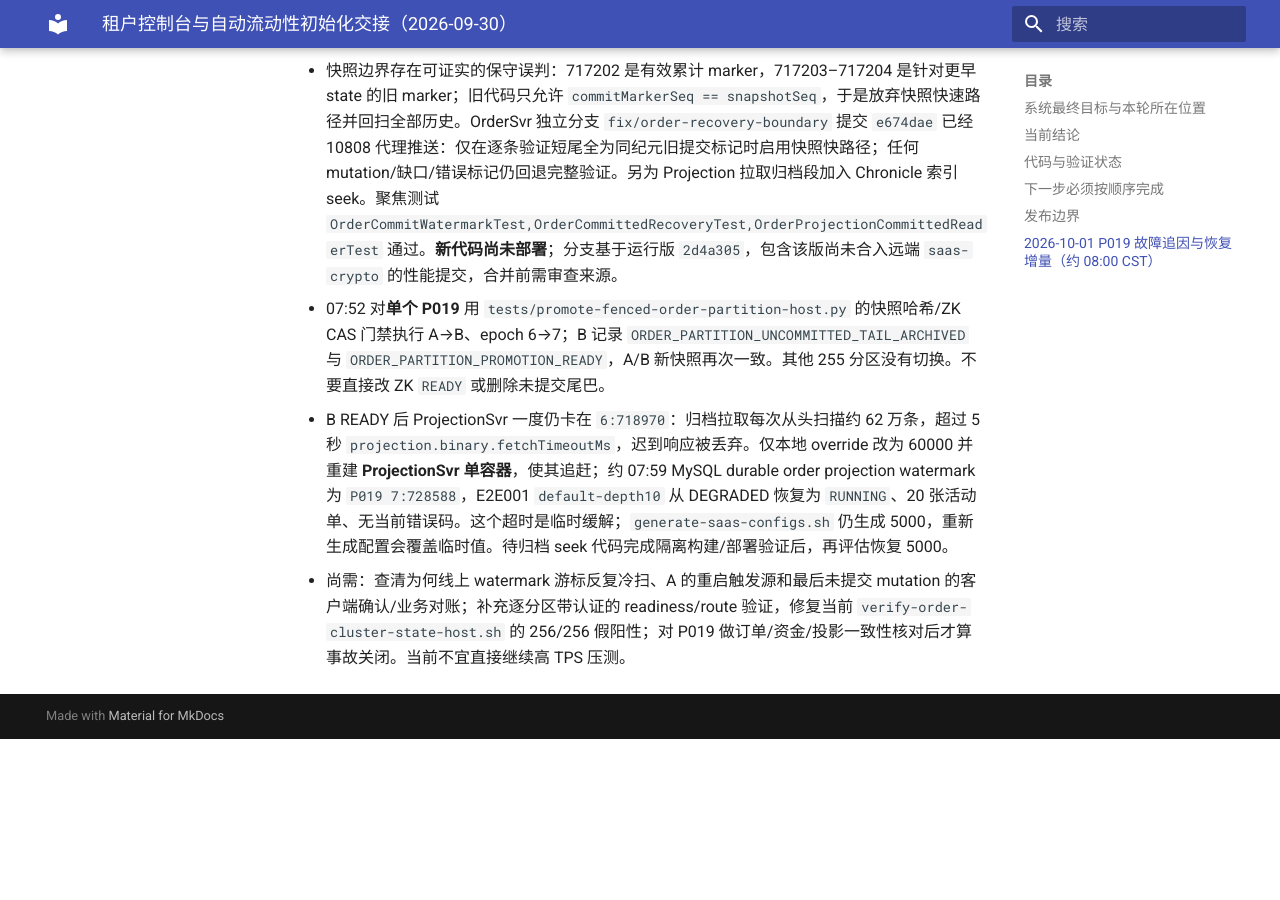
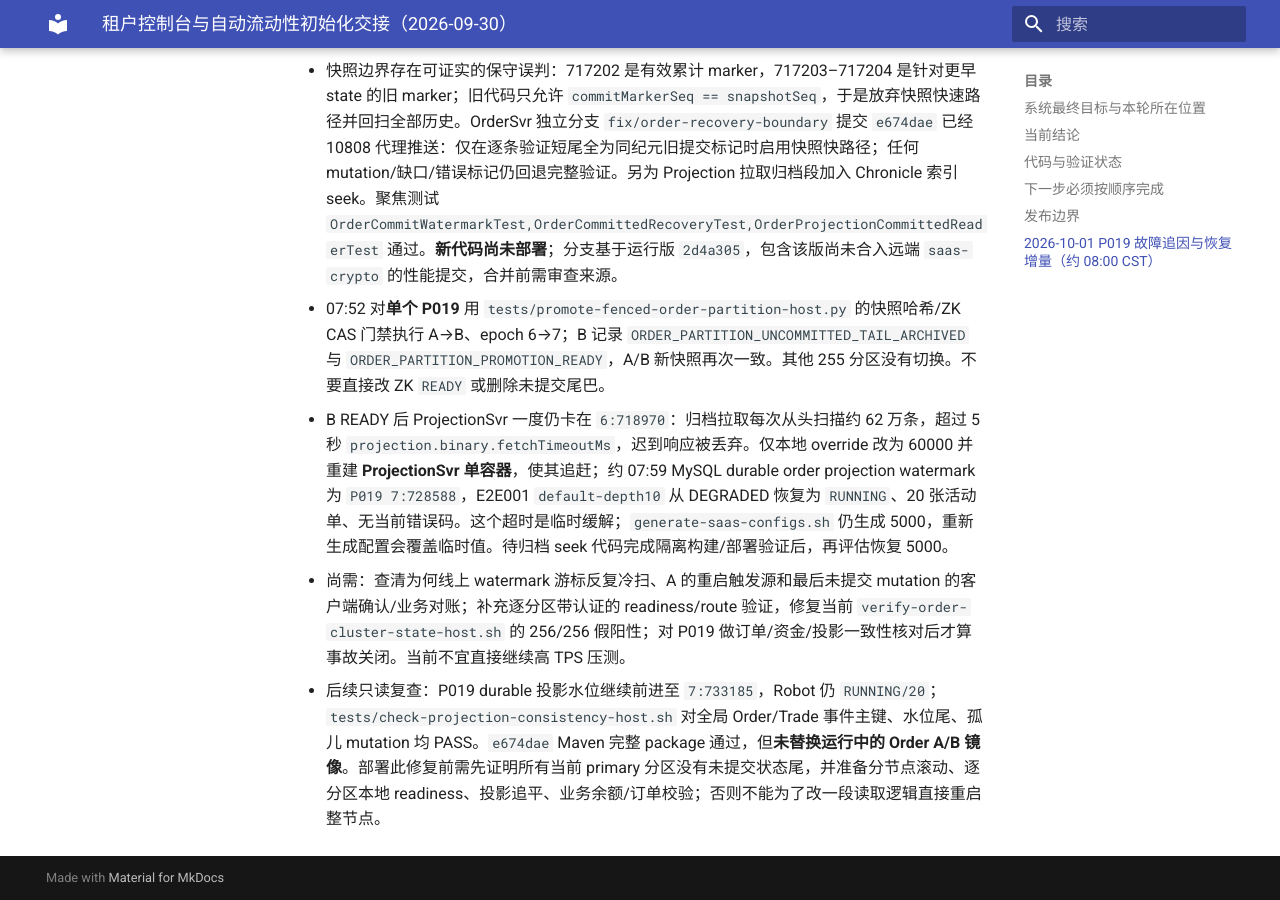
Before and after one commit to bliplink/dc-quant-deploy, an MkDocs documentation site: the page built from docs/TENANT_LIQUIDITY_HANDOFF_20260930.zh-CN.md, in a window 1280 px wide and 900 px high, scrolled down 3917 px. Built offline with MkDocs 1.6.1 and Material for MkDocs 9.7.7, drawn with Linux system fonts in a browser that asks for light colours; before the commit the page ends 4656 px from its top, so only the background shows below that.

Commit message:
docs: add P019 post-recovery consistency and rollout gate

```diff
--- a/docs/TENANT_LIQUIDITY_HANDOFF_20260930.zh-CN.md
+++ b/docs/TENANT_LIQUIDITY_HANDOFF_20260930.zh-CN.md
@@ -52,3 +52,4 @@ OpenTradingCore 的目标不是只交付交易页面或做市机器人，而是
 - 07:52 对**单个 P019** 用 `tests/promote-fenced-order-partition-host.py` 的快照哈希/ZK CAS 门禁执行 A→B、epoch 6→7；B 记录 `ORDER_PARTITION_UNCOMMITTED_TAIL_ARCHIVED` 与 `ORDER_PARTITION_PROMOTION_READY`，A/B 新快照再次一致。其他 255 分区没有切换。不要直接改 ZK `READY` 或删除未提交尾巴。
 - B READY 后 ProjectionSvr 一度仍卡在 `6:718970`：归档拉取每次从头扫描约 62 万条，超过 5 秒 `projection.binary.fetchTimeoutMs`，迟到响应被丢弃。仅本地 override 改为 60000 并重建 **ProjectionSvr 单容器**，使其追赶；约 07:59 MySQL durable order projection watermark 为 `P019 7:728588`，E2E001 `default-depth10` 从 DEGRADED 恢复为 `RUNNING`、20 张活动单、无当前错误码。这个超时是临时缓解；`generate-saas-configs.sh` 仍生成 5000，重新生成配置会覆盖临时值。待归档 seek 代码完成隔离构建/部署验证后，再评估恢复 5000。
 - 尚需：查清为何线上 watermark 游标反复冷扫、A 的重启触发源和最后未提交 mutation 的客户端确认/业务对账；补充逐分区带认证的 readiness/route 验证，修复当前 `verify-order-cluster-state-host.sh` 的 256/256 假阳性；对 P019 做订单/资金/投影一致性核对后才算事故关闭。当前不宜直接继续高 TPS 压测。
+- 后续只读复查：P019 durable 投影水位继续前进至 `7:733185`，Robot 仍 `RUNNING/20`；`tests/check-projection-consistency-host.sh` 对全局 Order/Trade 事件主键、水位尾、孤儿 mutation 均 PASS。`e674dae` Maven 完整 package 通过，但**未替换运行中的 Order A/B 镜像**。部署此修复前需先证明所有当前 primary 分区没有未提交状态尾，并准备分节点滚动、逐分区本地 readiness、投影追平、业务余额/订单校验；否则不能为了改一段读取逻辑直接重启整节点。
```
